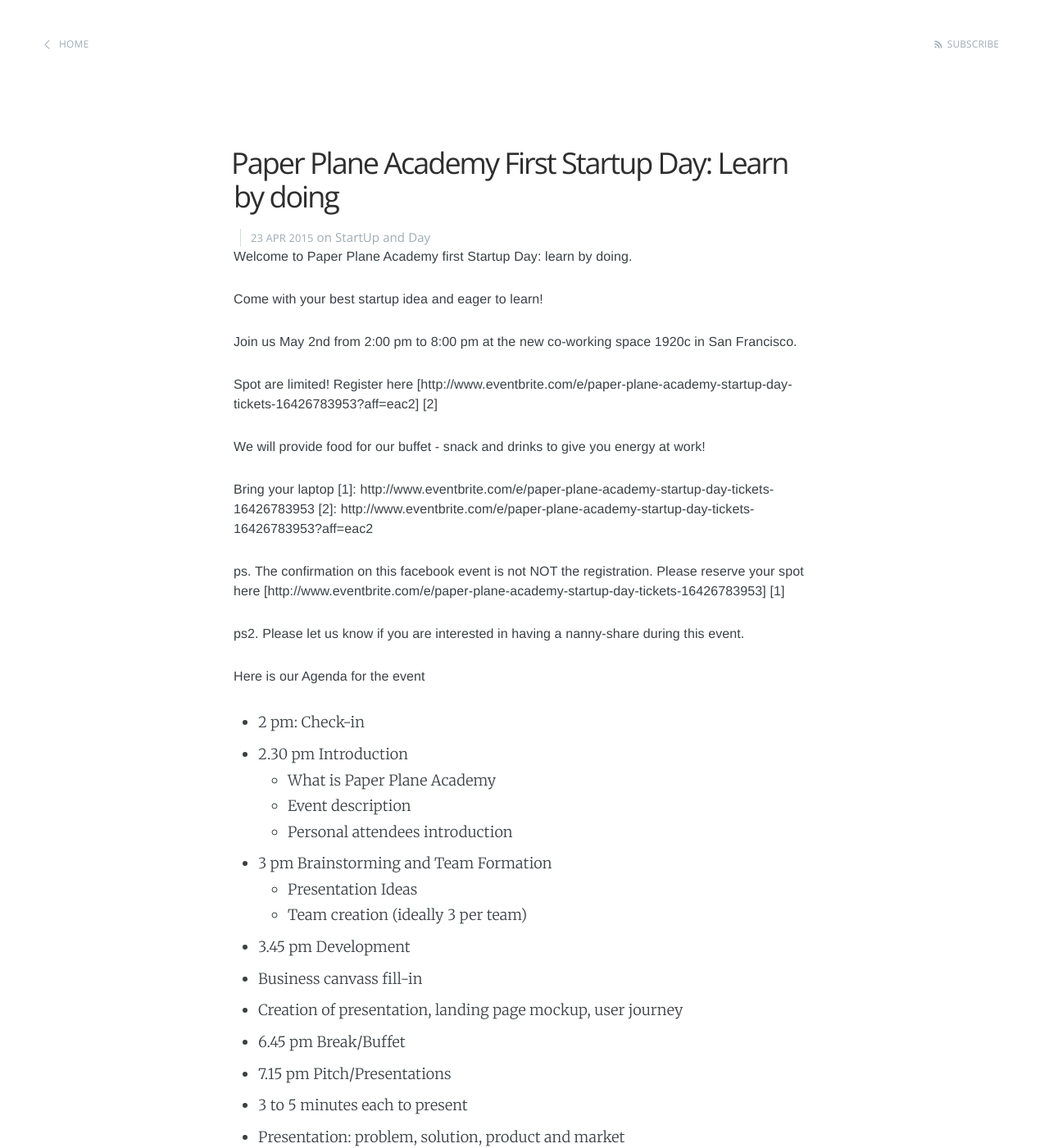
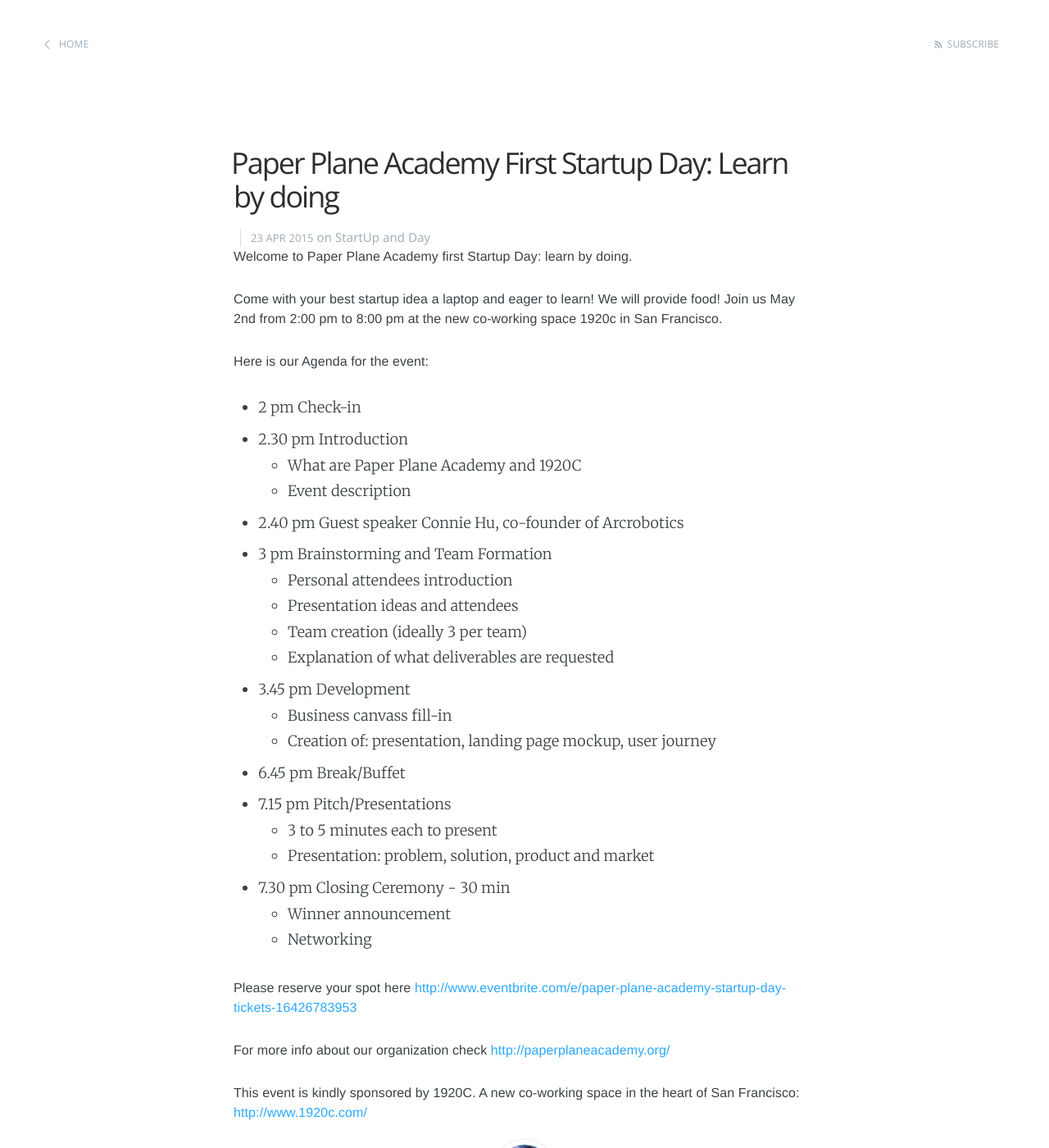
Before and after one commit to PaperPlaneAcademy/paperplane, a Jekyll site: the page built from _posts/2015-04-23-first-start-up-day.markdown, in a window 1280 px wide and 1400 px high. Shown: the whole window at 82% size. Built offline with Jekyll 4.4.1, drawn with Linux system fonts in a browser that asks for light colours; nearby versions of some CDN libraries; some web fonts are replaced; Markdown is read by kramdown in place of the engine named in the settings.

Commit message:
edited startup day post

```diff
--- a/_posts/2015-04-23-first-start-up-day.markdown
+++ b/_posts/2015-04-23-first-start-up-day.markdown
@@ -6,48 +6,43 @@
 categories: StartUp Day
 ---
 
+
 Welcome to Paper Plane Academy first Startup Day: learn by doing.
 
-Come with your best startup idea and eager to learn!
-
+Come with your best startup idea a laptop and eager to learn! We will provide food!
 Join us May 2nd from 2:00 pm to 8:00 pm at the new co-working space 1920c in San Francisco.
 
-Spot are limited! Register here
-[http://www.eventbrite.com/e/paper-plane-academy-startup-day-tickets-16426783953?aff=eac2] [2]
+Here is our Agenda for the event&#58;
 
-We will provide food for our buffet - snack and drinks to give you energy at work!
-
-Bring your laptop
-[1]: http://www.eventbrite.com/e/paper-plane-academy-startup-day-tickets-16426783953
-[2]: http://www.eventbrite.com/e/paper-plane-academy-startup-day-tickets-16426783953?aff=eac2
-
-ps. The confirmation on this facebook event is not NOT the registration. Please reserve your spot here [http://www.eventbrite.com/e/paper-plane-academy-startup-day-tickets-16426783953] [1]
+* 2 pm Check-in
+* 2.30 pm Introduction
+	- What are Paper Plane Academy and 1920C
+	- Event description
+* 2.40 pm Guest speaker Connie Hu, co-founder of Arcrobotics
+* 3 pm Brainstorming and Team Formation
+	- Personal attendees introduction
+	- Presentation ideas and attendees
+	- Team creation (ideally 3 per team)
+	- Explanation of what deliverables are requested
+* 3.45 pm Development
+	- Business canvass fill-in
+	- Creation of: presentation, landing page mockup, user journey
+* 6.45 pm Break/Buffet
+* 7.15 pm Pitch/Presentations
+	- 3 to 5 minutes each to present
+	- Presentation: problem, solution, product and market
+* 7.30 pm Closing Ceremony - 30 min
+	- Winner announcement
+	- Networking
 
 
-
-ps2. Please let us know if you are interested in having a nanny-share during this event.
-
-Here is our Agenda for the event
-
-* 2 pm: Check-in
-* 2.30 pm Introduction
-	- What is Paper Plane Academy
-	- Event description
-	- Personal attendees introduction
-* 3 pm Brainstorming and Team Formation
-	- Presentation Ideas
-	- Team creation (ideally 3 per team)
-* 3.45 pm Development
- - Business canvass fill-in
- - Creation of presentation, landing page mockup, user journey
-* 6.45 pm Break/Buffet
-* 7.15 pm Pitch/Presentations
- - 3 to 5 minutes each to present
- - Presentation: problem, solution, product and market
-* 7.30 pm Closing Ceremony - 30 min
- - Winner announcement
-* Networking
+[1]: http://www.eventbrite.com/e/paper-plane-academy-startup-day-tickets-16426783953
+Please reserve your spot here [http://www.eventbrite.com/e/paper-plane-academy-startup-day-tickets-16426783953] [1]
 
 For more info about our organization check [http://paperplaneacademy.org/][3]
 
 [3]: http://paperplaneacademy.org/
+
+This event is kindly sponsored by 1920C. A new co-working space in the heart of San Francisco: [http://www.1920c.com/][4]
+
+[4]: http://www.1920c.com/
```
Also changed, not shown: 1 other file.
